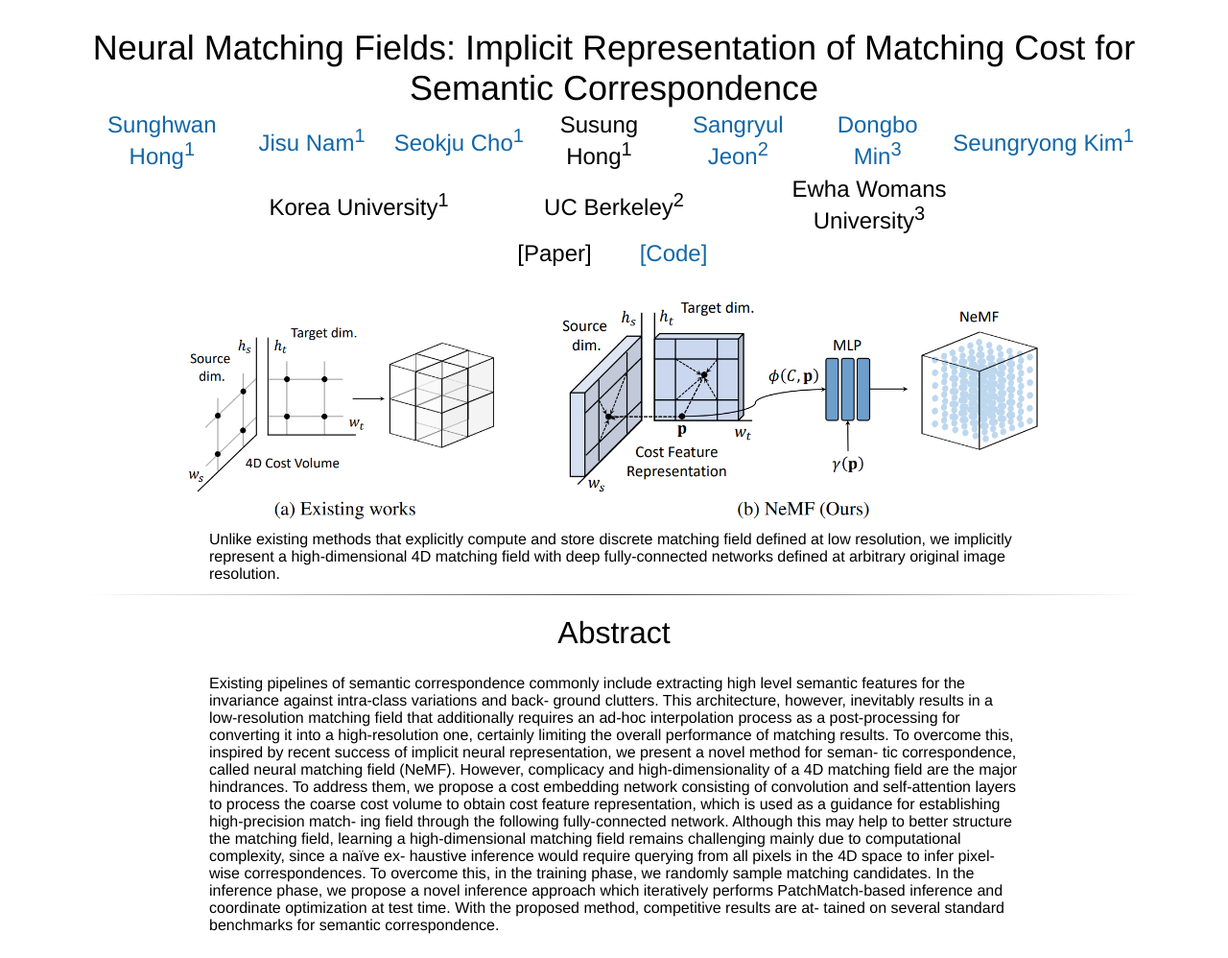
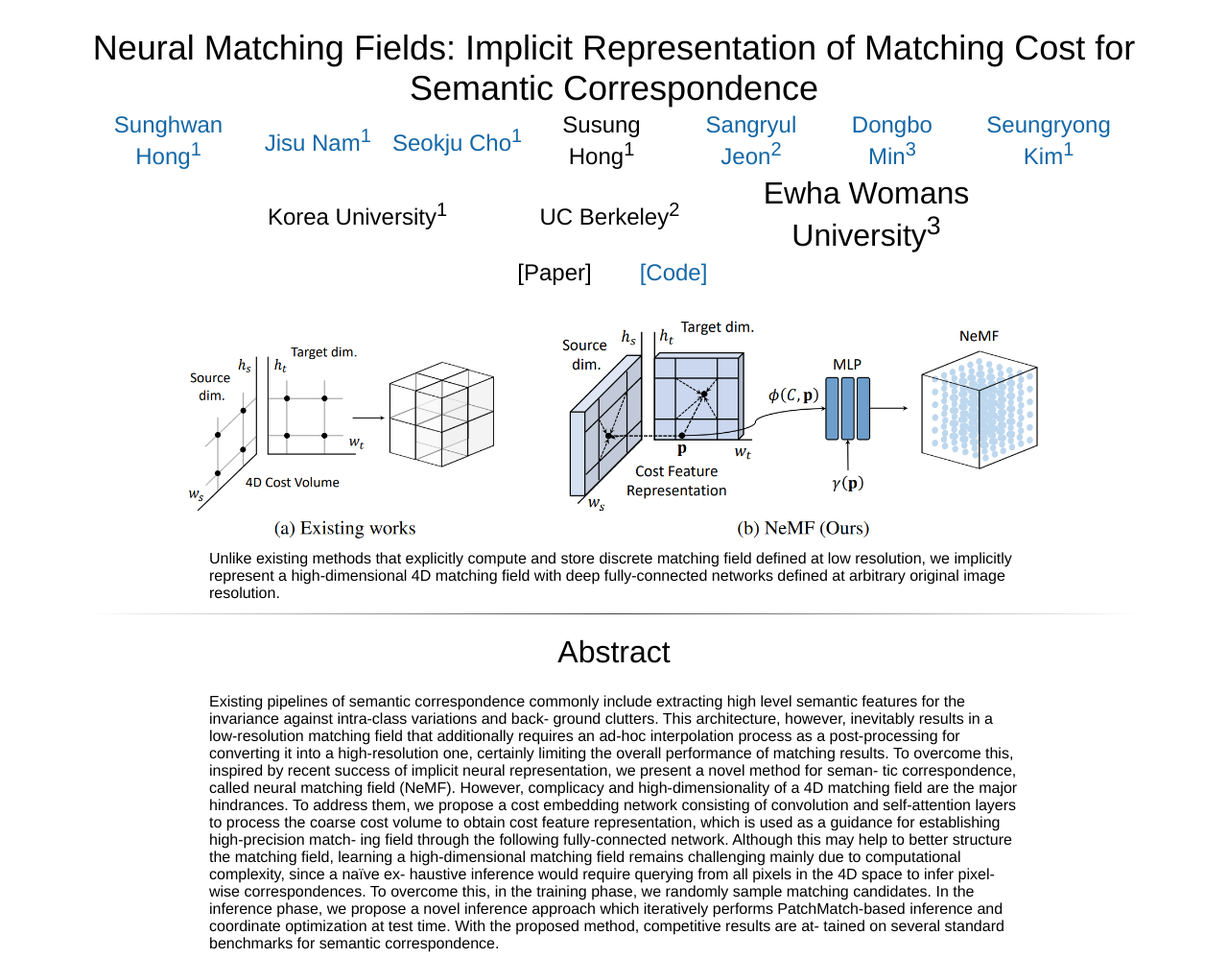
Before and after one commit to cvlab-kaist/NeMF, a plain HTML site: page index.html in a window 1280 px wide. Shown: the top 998 px of the page at 96% size. Drawn offline with Linux system fonts and the light colour scheme; a script that the page names is missing.

Commit message:
update authors

```diff
--- a/index.html
+++ b/index.html
@@ -131,7 +131,7 @@
 		<table align=center width=1100px>
 			<table align=center width=1100px>
 				<tr>
-					<td align=center width=180px>
+					<td align=center width=220px>
 						<center>
 							<span style="font-size:24px"><a href="https://sunghwanhong.github.io/">Sunghwan Hong<sup>1</sup></a></span>
 						</center>
@@ -141,17 +141,17 @@
 							<span style="font-size:24px"><a href="https://scholar.google.com/citations?view_op=list_works&hl=ko&user=pbWpW-MAAAAJ">Jisu Nam<sup>1</sup></a></span>
 						</center>
 					</td>
-					<td align=center width=200px>
+					<td align=center width=220px>
 						<center>
 							<span style="font-size:24px"><a href="https://seokju-cho.github.io/">Seokju Cho<sup>1</sup></a></span>
 						</center>
 					</td>
-					<td align=center width=180px>
+					<td align=center width=220px>
 						<center>
 							<span style="font-size:24px">Susung Hong<sup>1</sup></a></span>
 						</center>
 					</td>
-					<td align=center width=180px>
+					<td align=center width=220px>
 						<center>
 							<span style="font-size:24px"><a href="https://scholar.google.com/citations?hl=ko&user=3s4zIroAAAAJ">Sangryul Jeon<sup>2</sup></a></span>
 						</center>
@@ -185,7 +185,7 @@
 
 					<td align=center width=150px>
 						<center>
-							<span style="font-size:24px">Ewha Womans University<sup>3</sup></a></span>
+							<span style="font-size:32px">Ewha Womans University<sup>3</sup></a></span>
 						</center>
 					</td>
 
```
